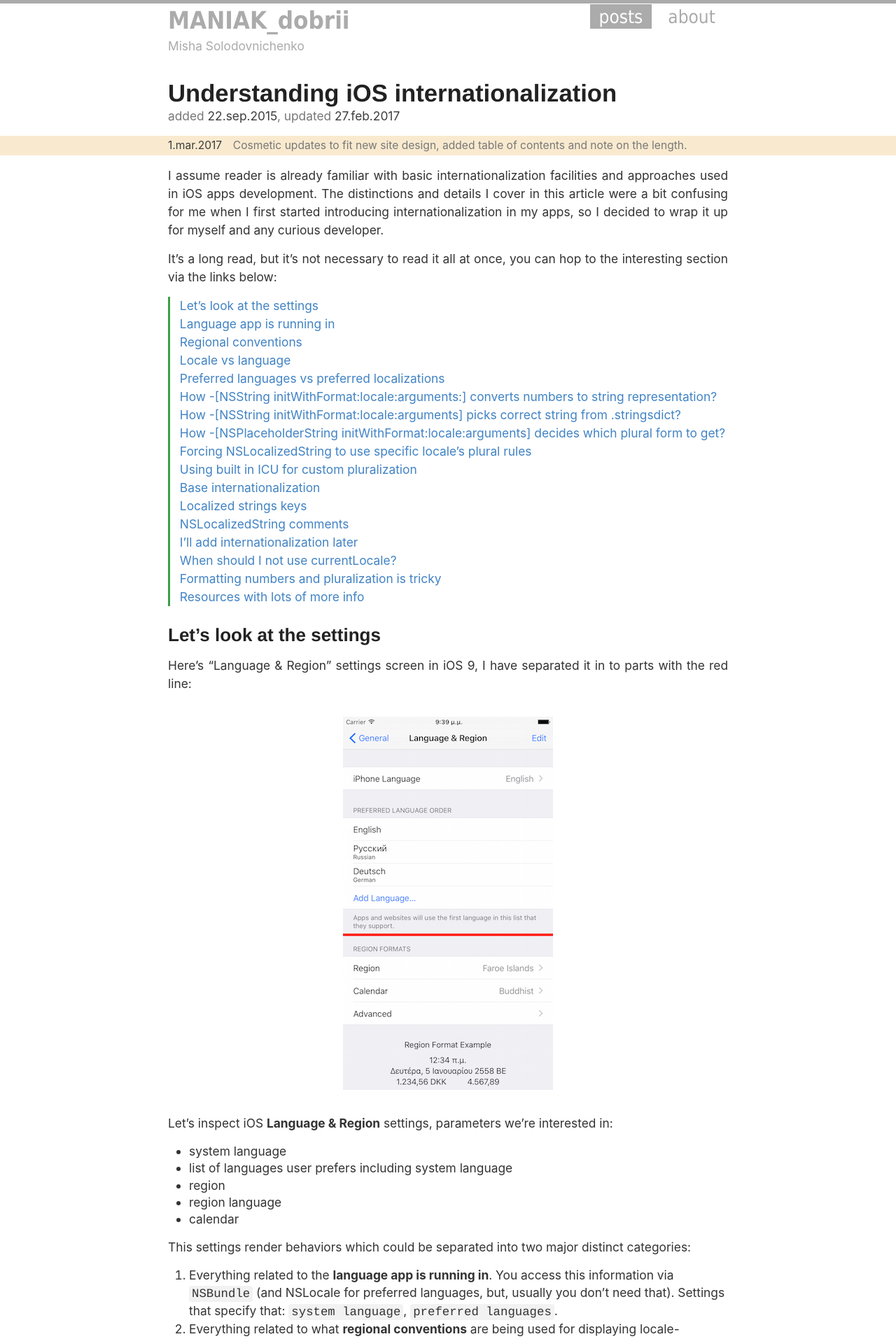
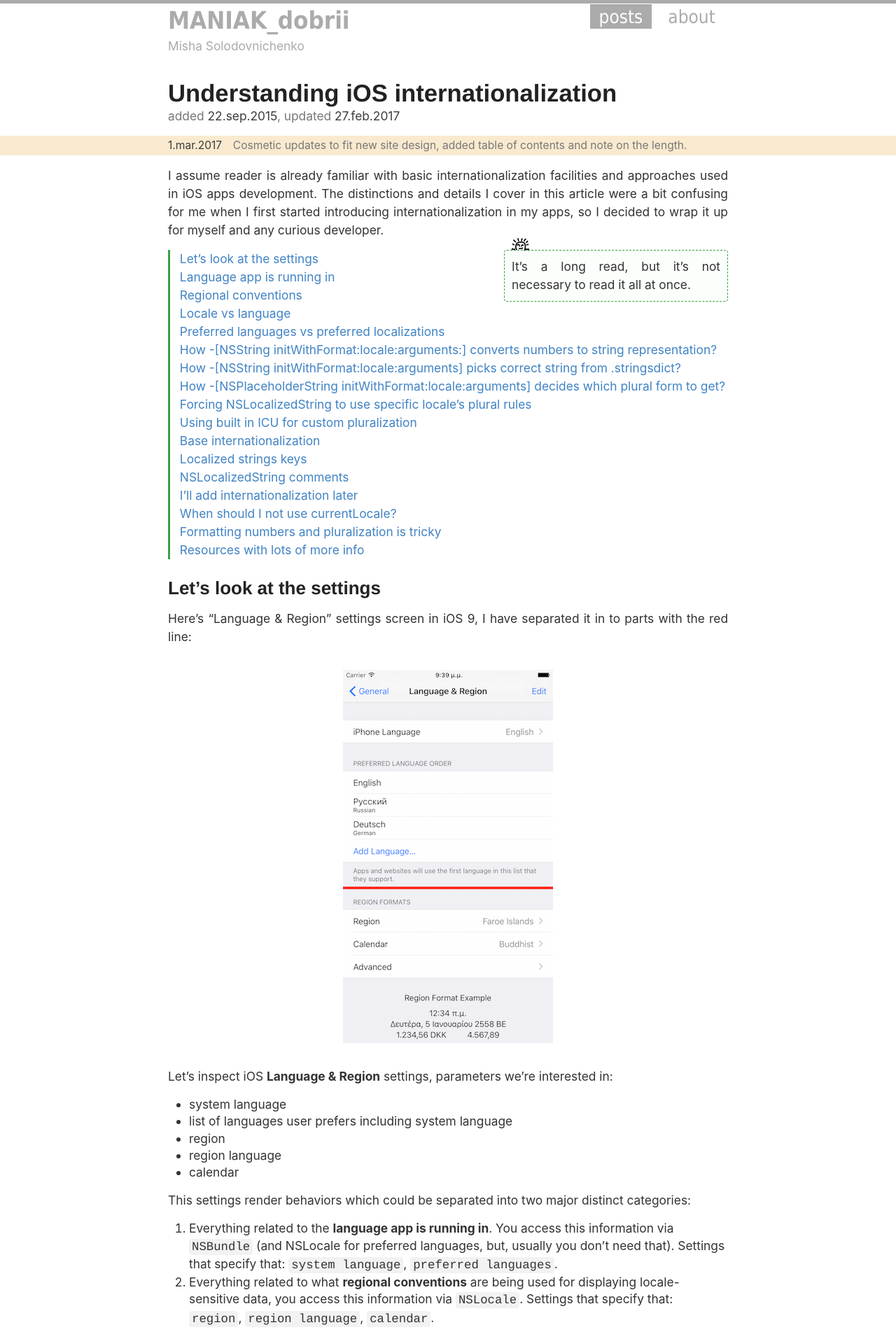
Before and after one commit to maniak-dobrii/maniak-dobrii.github.io, a Jekyll site: the page built from _posts/2015-9-22-understanding-ios-internationalization.md, in a window 1280 px wide. Shown: the top 1913 px of the page at 70% size. Built offline with Jekyll 4.4.1, drawn with Linux system fonts in a browser that asks for light colours; comment, search, counter and statistics services are not loaded.

Commit message:
Ported post note from old site

```diff
--- a/_posts/2015-9-22-understanding-ios-internationalization.md
+++ b/_posts/2015-9-22-understanding-ios-internationalization.md
@@ -9,7 +9,8 @@ updates:
 
 I assume reader is already familiar with basic internationalization facilities and approaches used in iOS apps development. The distinctions and details I cover in this article were a bit confusing for me when I first started introducing internationalization in my apps, so I decided to wrap it up for myself and any curious developer.
 
-It's a long read, but it's not necessary to read it all at once, you can hop to the interesting section via the links below:
+It's a long read, but it's not necessary to read it all at once.
+{: class="post-note" }
 
 * TOC
 {:toc}
--- a/style.scss
+++ b/style.scss
@@ -389,6 +389,39 @@ main {
   }
 }
 
+.post-note {
+  display: block;
+  position: relative;
+
+  float: right;
+  padding: 10px;
+  border: 1px dashed $mdGreen;
+  border-radius: 4px;
+  margin: 0 0 18px 2em;
+
+  max-width: 40%;
+
+  background-color: #fbfffb;
+
+  @include mobile {
+    margin: 18px 0;
+    max-width: 100%;
+    float: none;
+  }
+}
+
+.post-note:before {
+  content: "";
+  display: inline-block;
+  width: 25px;
+  height: 18px;
+  background-image: url("images/note-smiley.png");
+  background-repeat: no-repeat;
+  position: absolute;
+  top: -18px;
+}
+
+
 // single line hr
 hr {
   border: 0;
```
Also changed, not shown: images/note-smiley.png (added).
